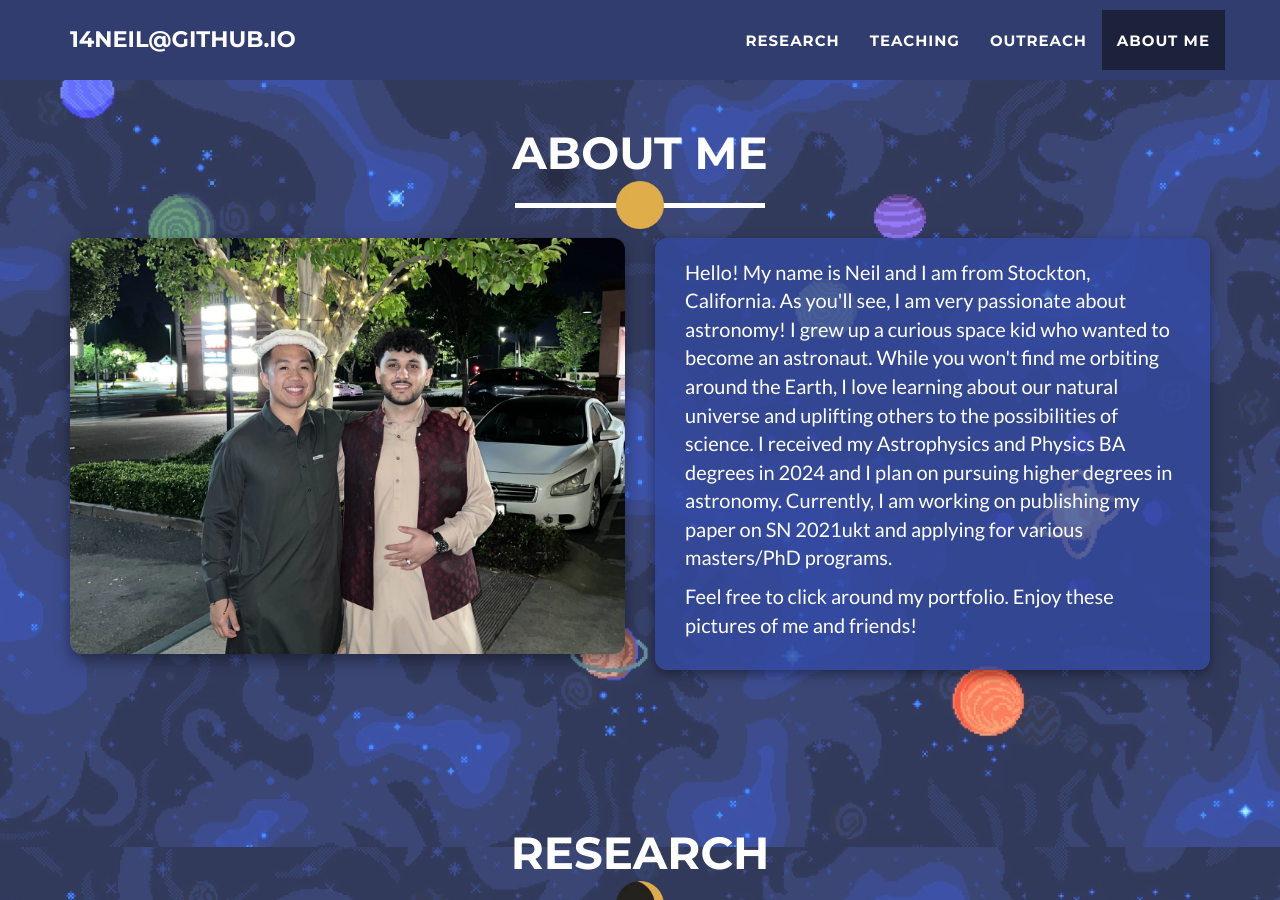
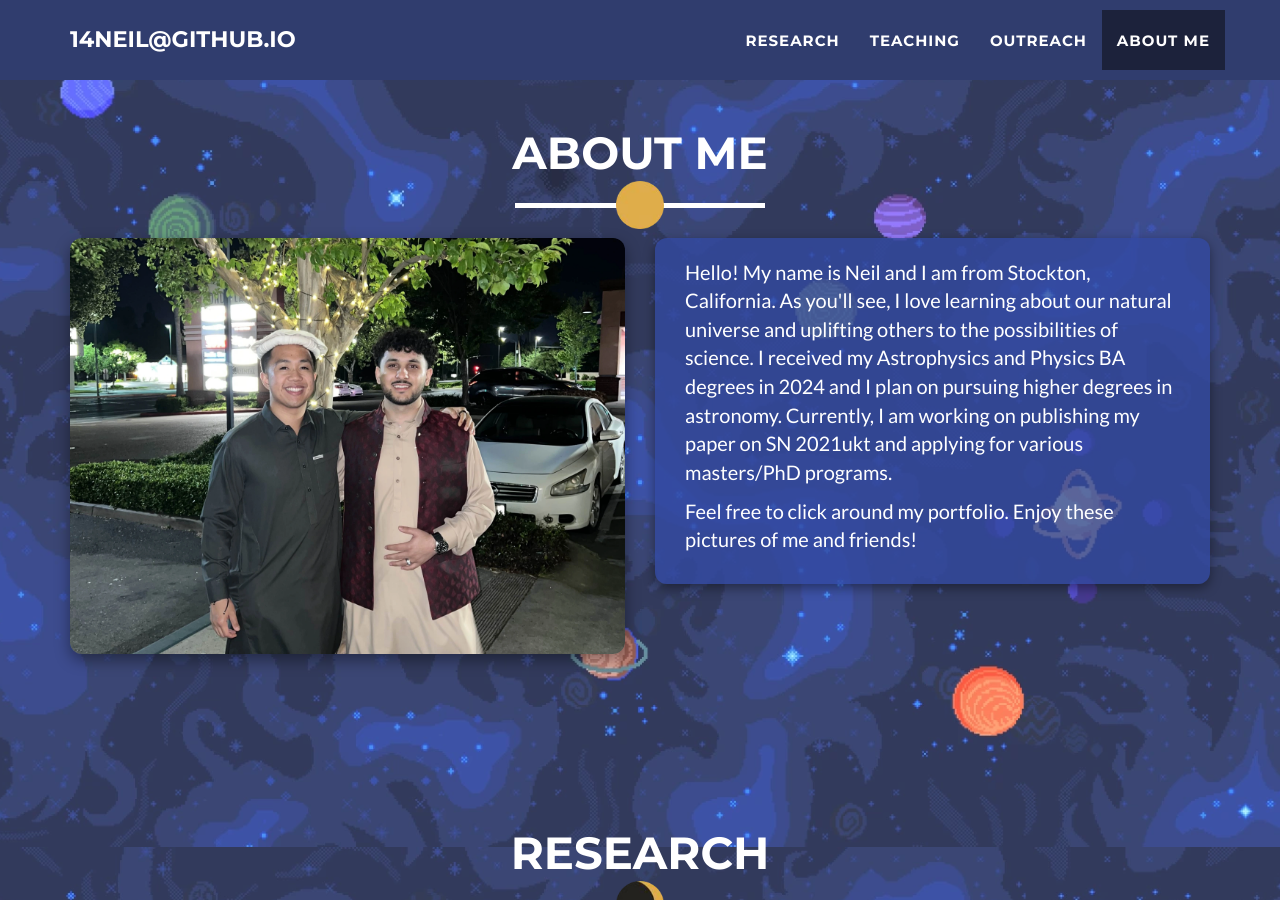
Before and after one commit to 14neil/14neil.github.io, a Jekyll site: the page built from _posts/2025-09-04-project-6.markdown, in a window 1280 px wide and 900 px high, scrolled down 953 px. Built offline with Jekyll 4.4.1, drawn with Linux system fonts in a browser that asks for light colours.

Commit message:
Update about_me.html

```diff
--- a/_includes/about_me.html
+++ b/_includes/about_me.html
@@ -37,8 +37,7 @@
       <div class="col-lg-6">
         <div class="about-text-box">
           <p>
-            Hello! My name is Neil and I am from Stockton, California. As you'll see, I am very passionate about astronomy! I grew up a curious space kid who wanted to become an astronaut.
-            While you won't find me orbiting around the Earth, I love learning about our natural universe and uplifting others to the possibilities of science.
+            Hello! My name is Neil and I am from Stockton, California. As you'll see, I love learning about our natural universe and uplifting others to the possibilities of science.
             I received my Astrophysics and Physics BA degrees in 2024 and I plan on pursuing higher degrees in astronomy.
             Currently, I am working on publishing my paper on SN 2021ukt and applying for various masters/PhD programs.
           </p>
```
